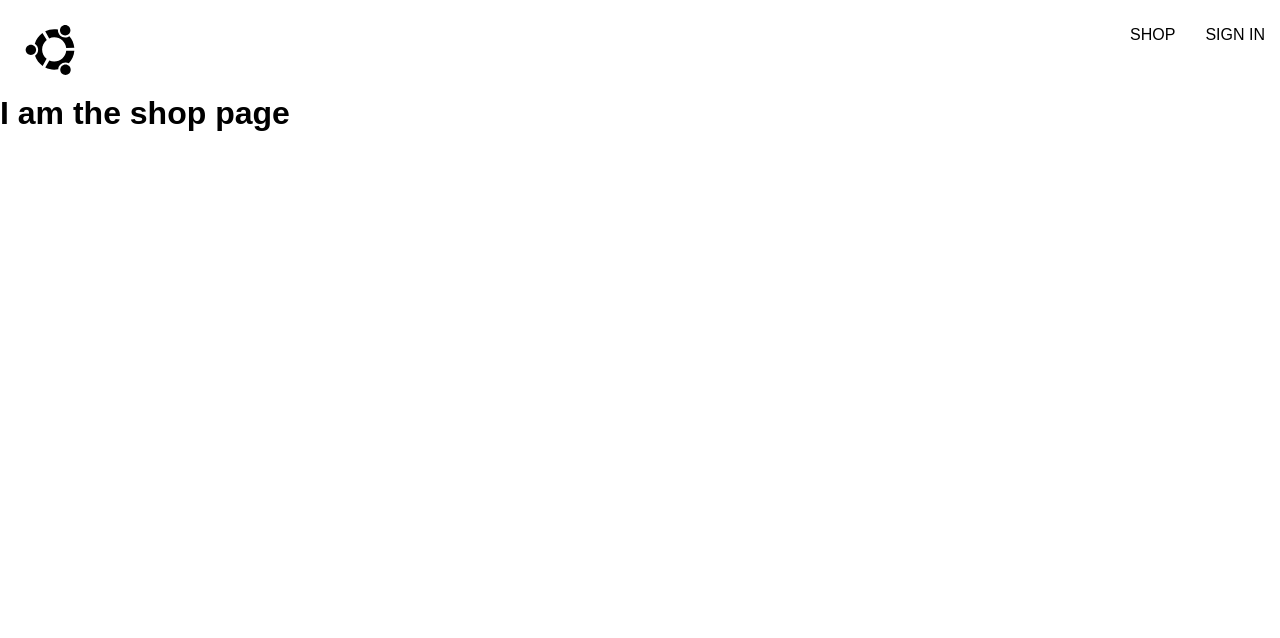
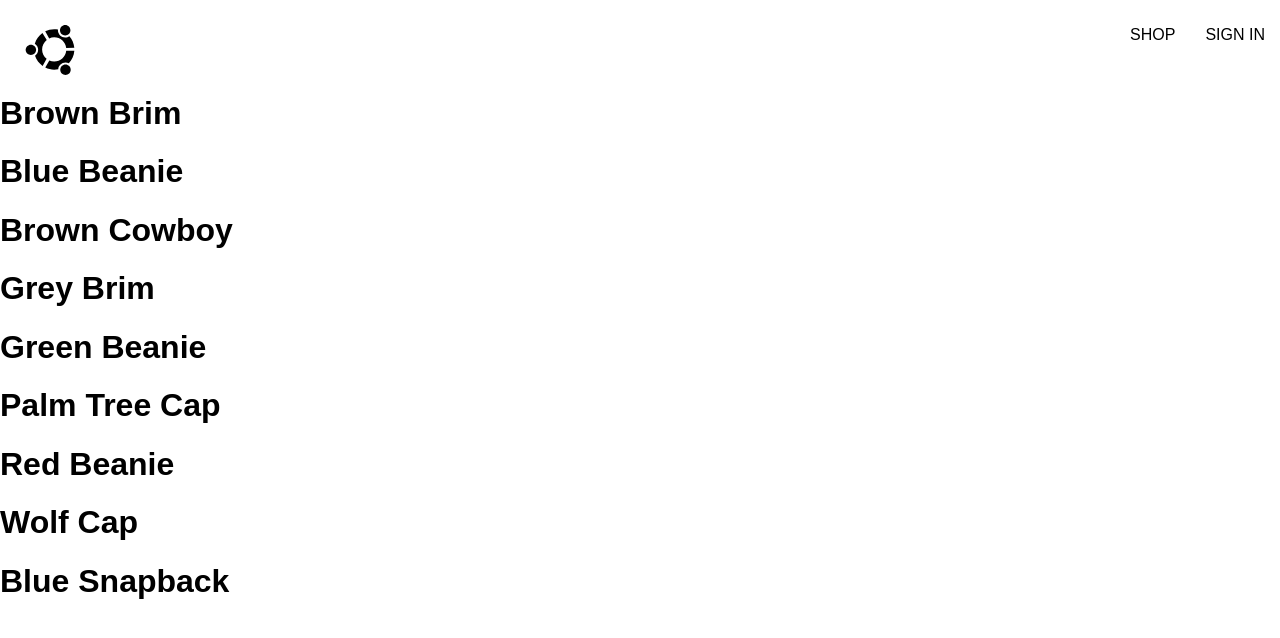
Before and after one commit to fkoler/complete-react-ztm, a React (Create React App) app in the folder merch-shop/: page /shop in a window 1280 px wide. Shown: the top 638 px of the page. Built offline with nearby package versions, Linux system fonts and the light colour scheme; no server answers; a web font is replaced by a local one.

Commit message:
New Shop Page

```diff
--- a/merch-shop/src/App.js
+++ b/merch-shop/src/App.js
@@ -3,10 +3,7 @@
 import Navigation from './routes/navigation/navigation.component';
 import Home from './routes/home/home.component';
 import Authentication from './routes/authentication/authentication.component';
-
-const Shop = () => {
-    return <h1>I am the shop page</h1>;
-};
+import Shop from './routes/shop/shop-component';
 
 const App = () => {
     return (
--- /dev/null
+++ b/merch-shop/src/routes/shop/shop-component.jsx
@@ -0,0 +1,15 @@
+import SHOP_DATA from '../../shop-data.json';
+
+const Shop = () => {
+    return (
+        <div>
+            {SHOP_DATA.map(({ id, name }) => (
+                <div key={id}>
+                    <h1>{name}</h1>
+                </div>
+            ))}
+        </div>
+    );
+};
+
+export default Shop;
--- /dev/null
+++ b/merch-shop/src/shop-data.json
@@ -0,0 +1,56 @@
+[
+    {
+        "id": 1,
+        "name": "Brown Brim",
+        "imageUrl": "https://i.ibb.co/ZYW3VTp/brown-brim.png",
+        "price": 25
+    },
+    {
+        "id": 2,
+        "name": "Blue Beanie",
+        "imageUrl": "https://i.ibb.co/ypkgK0X/blue-beanie.png",
+        "price": 18
+    },
+    {
+        "id": 3,
+        "name": "Brown Cowboy",
+        "imageUrl": "https://i.ibb.co/QdJwgmp/brown-cowboy.png",
+        "price": 35
+    },
+    {
+        "id": 4,
+        "name": "Grey Brim",
+        "imageUrl": "https://i.ibb.co/RjBLWxB/grey-brim.png",
+        "price": 25
+    },
+    {
+        "id": 5,
+        "name": "Green Beanie",
+        "imageUrl": "https://i.ibb.co/YTjW3vF/green-beanie.png",
+        "price": 18
+    },
+    {
+        "id": 6,
+        "name": "Palm Tree Cap",
+        "imageUrl": "https://i.ibb.co/rKBDvJX/palm-tree-cap.png",
+        "price": 14
+    },
+    {
+        "id": 7,
+        "name": "Red Beanie",
+        "imageUrl": "https://i.ibb.co/bLB646Z/red-beanie.png",
+        "price": 18
+    },
+    {
+        "id": 8,
+        "name": "Wolf Cap",
+        "imageUrl": "https://i.ibb.co/1f2nWMM/wolf-cap.png",
+        "price": 14
+    },
+    {
+        "id": 9,
+        "name": "Blue Snapback",
+        "imageUrl": "https://i.ibb.co/X2VJP2W/blue-snapback.png",
+        "price": 16
+    }
+]
```
